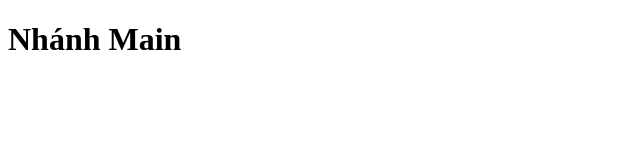
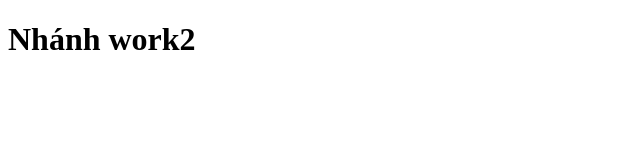
Before and after one commit to thanhtrucNG/du-an-5, a plain HTML site: page index.html in a window 1280 px wide. Shown: the full height of the page, 0-640 px from the left. Drawn offline with Linux system fonts and the light colour scheme.

Commit message:
2. work 2 commit lan 1

```diff
--- a/index.html
+++ b/index.html
@@ -6,6 +6,6 @@
     <title>Git Branch</title>
   </head>
   <body>
-    <h1>Nhánh Main</h1>
+    <h1>Nhánh work2</h1>
   </body>
 </html>
```
